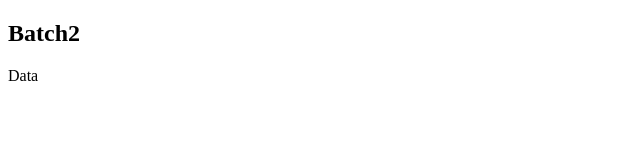
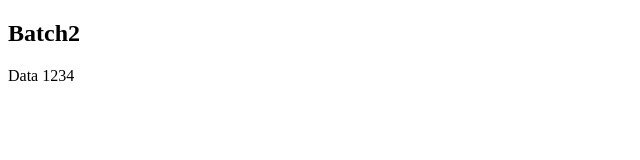
Before and after one commit to NJaryal/Batch2-FrontCamp, a plain HTML site: page index.html in a window 1280 px wide. Shown: the full height of the page, 0-640 px from the left. Drawn offline with Linux system fonts and the light colour scheme.

Commit message:
Index modified

```diff
--- a/index.html
+++ b/index.html
@@ -12,7 +12,7 @@
     <h2>Batch2 </h2>
     <div class="com-md-12">
         <label for="Batch2">
-            Data
+            Data 1234
         </label>
     </div>
 </body>
```
